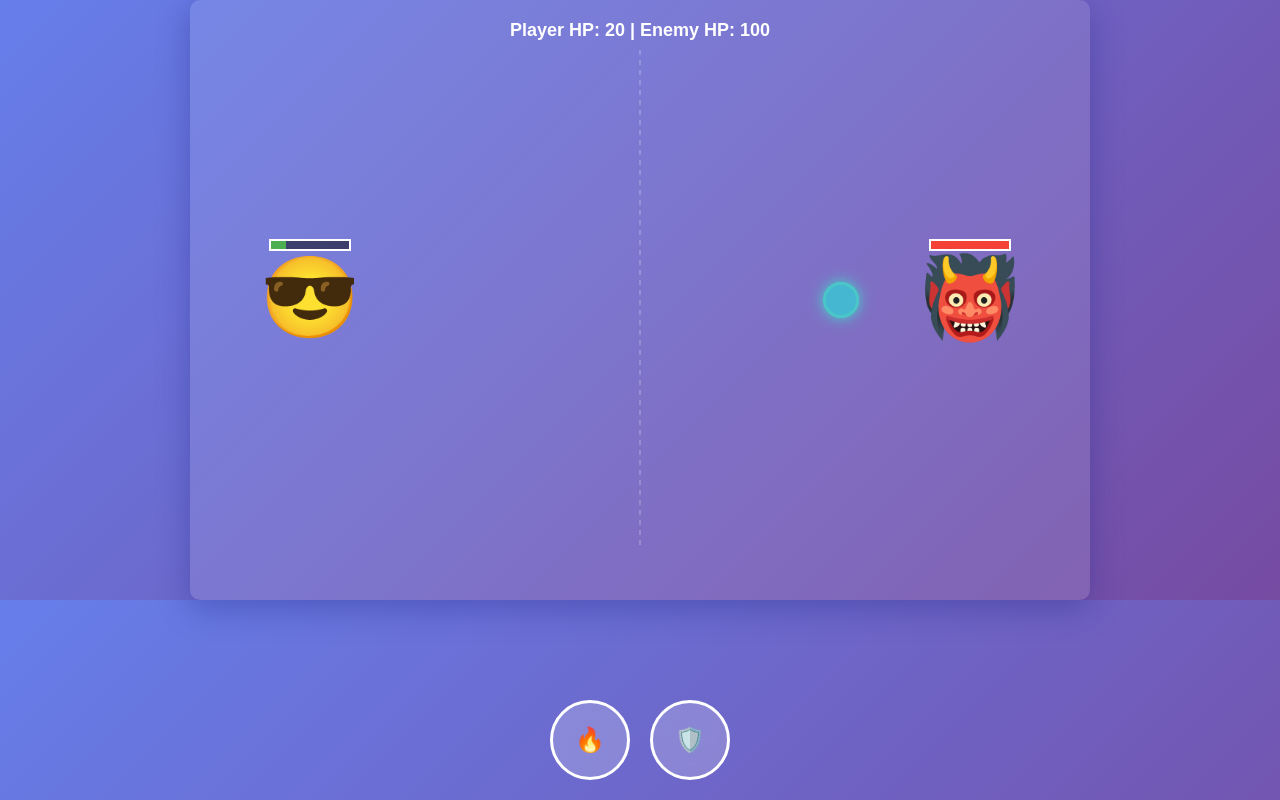
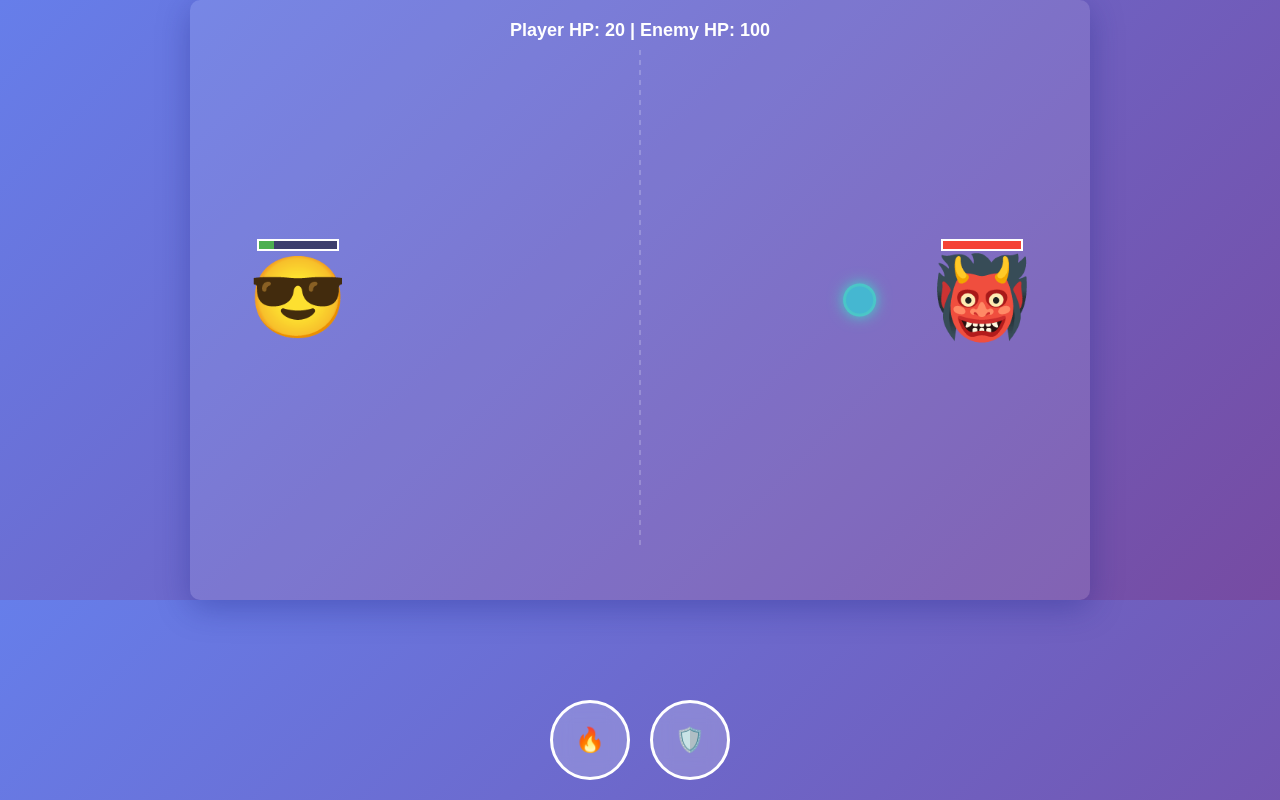
Before and after one commit to hazeon-ctrl/attack-versus-shield, a plain HTML site: page index.html in a window 1280 px wide. Drawn offline with Linux system fonts and the light colour scheme.

Commit message:
Add files via upload

```diff
--- a/index.html
+++ b/index.html
@@ -122,24 +122,32 @@
     const canvas = document.getElementById('gameCanvas');
     const ctx = canvas.getContext('2d');
 
-    // Set canvas size
+    // Set canvas size and responsive positioning
     function resizeCanvas() {
         canvas.width = Math.min(window.innerWidth - 20, 900);
         canvas.height = Math.min(window.innerHeight - 200, 600);
 
+        // Calculate responsive positioning based on canvas width
+        const minDistance = 240; // Minimum distance between emojis
+        const padding = Math.max(80, canvas.width * 0.12); // 12% padding or 80px minimum
+
+        // Ensure there's always enough space for projectiles to be visible
+        const availableWidth = canvas.width - (padding * 2);
+        const actualDistance = Math.max(minDistance, availableWidth);
+
         // Update positions when canvas resizes
         if (gameState) {
-            gameState.player.x = 120;
+            gameState.player.x = padding;
             gameState.player.y = canvas.height / 2;
-            gameState.enemy.x = canvas.width - 120;
+            gameState.enemy.x = canvas.width - padding;
             gameState.enemy.y = canvas.height / 2;
         }
     }
 
-    // Game state
+    // Game state with responsive initial positions
     let gameState = {
         player: {
-            x: 120,
+            x: 120, // Will be updated by resizeCanvas()
             y: 300,
             hp: 100,
             maxHp: 100,
@@ -148,7 +156,7 @@
             shootCooldown: 500
         },
         enemy: {
-            x: 780,
+            x: 780, // Will be updated by resizeCanvas()
             y: 300,
             hp: 100,
             maxHp: 100,
@@ -207,7 +215,7 @@
         shieldBtn.classList.remove('pressed');
     }
 
-    // Shooting function
+    // Shooting function with responsive projectile spawn
     function shoot(shooter) {
         const now = Date.now();
         const entity = gameState[shooter];
@@ -219,12 +227,15 @@
         // Play shooting sound effect
         playShootSound(shooter);
 
+        // Calculate spawn distance based on canvas width (responsive)
+        const spawnDistance = Math.max(60, canvas.width * 0.08); // 8% of canvas width or 60px minimum
+
         const projectile = {
-            x: shooter === 'player' ? entity.x + 80 : entity.x - 80,
+            x: shooter === 'player' ? entity.x + spawnDistance : entity.x - spawnDistance,
             y: entity.y,
-            dx: shooter === 'player' ? 7 : -7,
+            dx: shooter === 'player' ? Math.max(5, canvas.width * 0.008) : -Math.max(5, canvas.width * 0.008),
             owner: shooter,
-            size: 15
+            size: Math.max(12, canvas.width * 0.015) // Responsive projectile size
         };
 
         gameState.projectiles.push(projectile);
@@ -507,11 +518,14 @@
         // === SYNTHETIC SOUND CODE ENDS HERE ===
     }
 
-    // Restart game
+    // Restart game with responsive positioning
     document.getElementById('restartBtn').addEventListener('click', () => {
+        // Calculate responsive positions
+        const padding = Math.max(80, canvas.width * 0.12);
+
         gameState = {
             player: {
-                x: 120,
+                x: padding,
                 y: canvas.height / 2,
                 hp: 100,
                 maxHp: 100,
@@ -520,7 +534,7 @@
                 shootCooldown: 500
             },
             enemy: {
-                x: canvas.width - 120,
+                x: canvas.width - padding,
                 y: canvas.height / 2,
                 hp: 100,
                 maxHp: 100,
```
